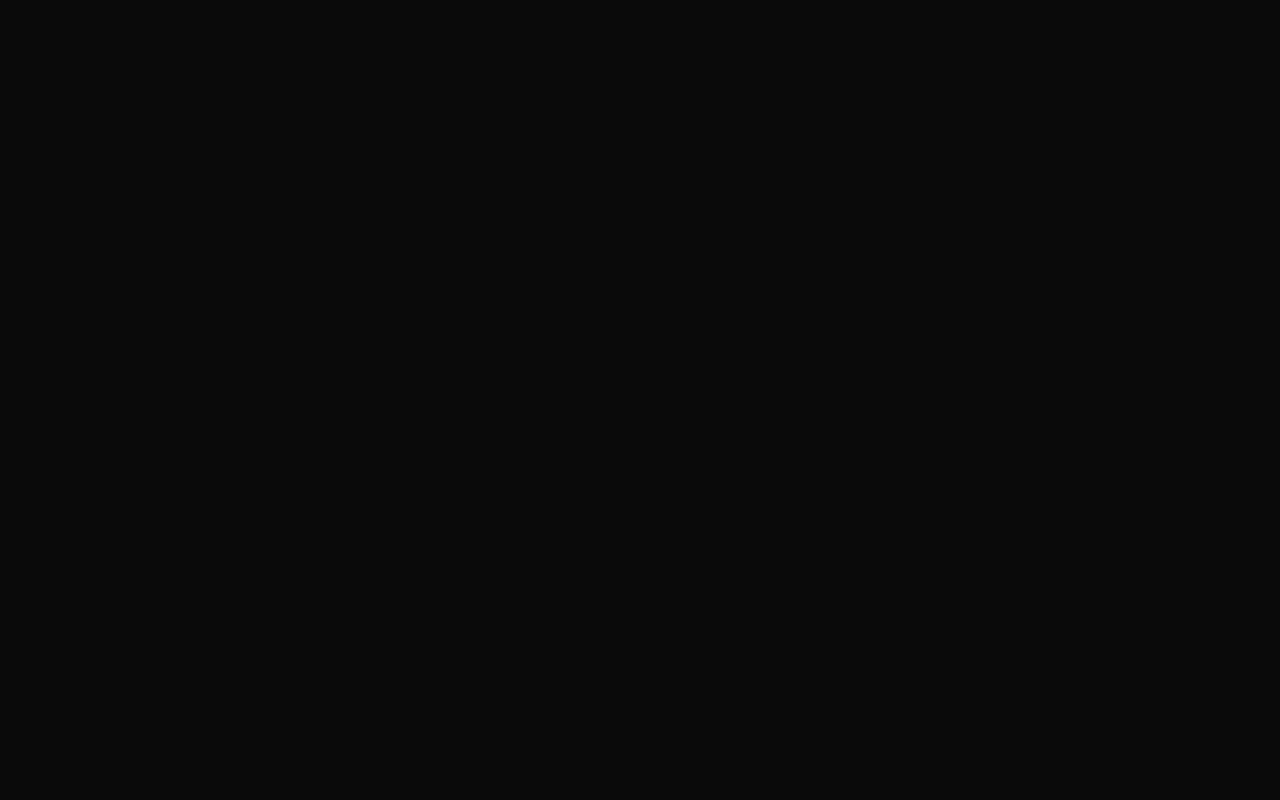
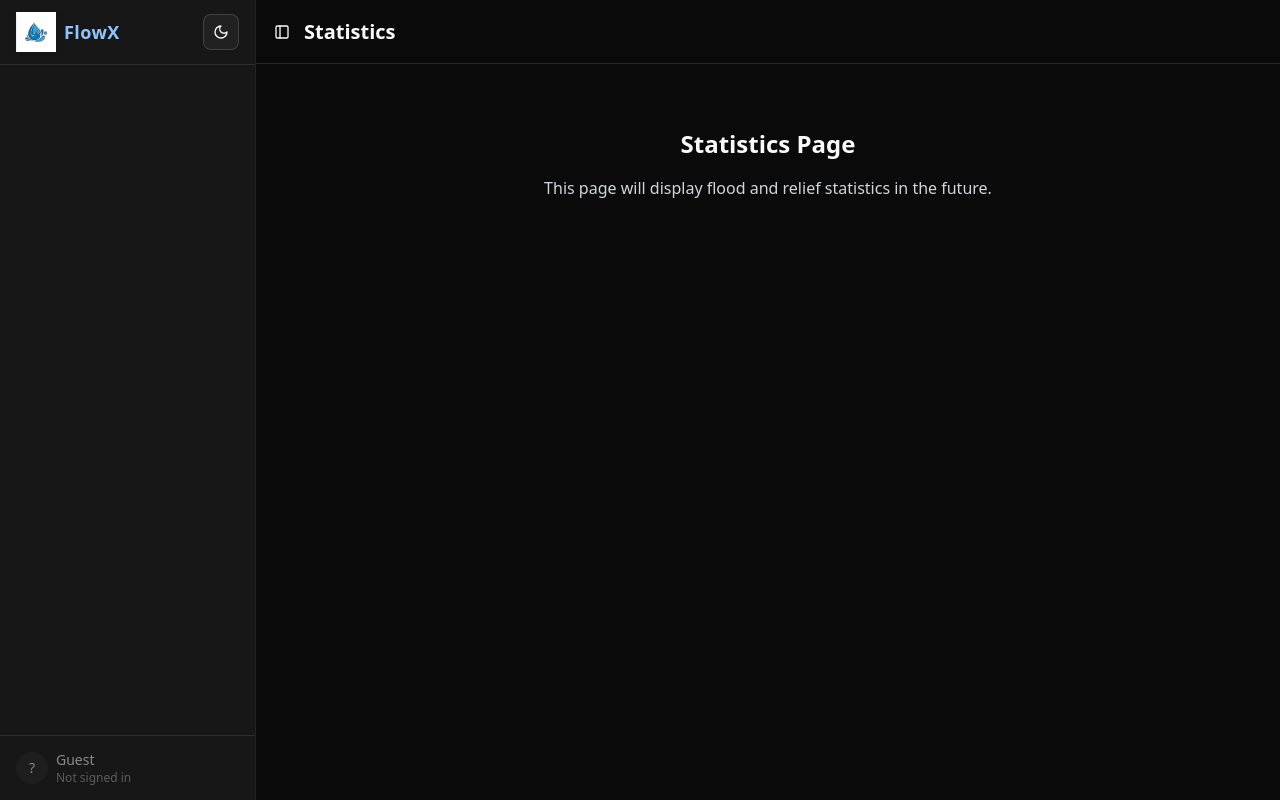
Before and after one commit to NIBM-GALLE/GAHDSE241F-flowx, a React (Vite) app in the folder grama-sewaka-web-app/client/: page /statistics in a window 1280 px wide. Before the commit this address had no page. Built offline with nearby package versions, Linux system fonts and the light colour scheme.

Commit message:
Add Statistics page and update routing in App component

```diff
--- a/grama-sewaka-web-app/client/src/App.jsx
+++ b/grama-sewaka-web-app/client/src/App.jsx
@@ -24,6 +24,10 @@ import CreateFloodEvent from "./pages/CreateFloodEvent";
 import FloodDetails from "./pages/FloodDetails";
 import FloodEvents from "./pages/FloodEvents";
 import CreateFloodDetails from "./pages/CreateFloodDetails";
+import Statistics from "./pages/Statistics";
+
+// components
+import ProtectedRoute from "./components/ProtectedRoute";
 
 function App() {
   return (
@@ -60,6 +64,7 @@ function App() {
           <Route path="/create-flood-details" element={<CreateFloodDetails />} />
           <Route path="/flood-details" element={<FloodDetails />} />
 
+          <Route path="/statistics" element={<Statistics /> } />
         </Routes>
     </ThemeProvider>
   );
--- a/grama-sewaka-web-app/client/src/components/sidebar/app-sidebar.jsx
+++ b/grama-sewaka-web-app/client/src/components/sidebar/app-sidebar.jsx
@@ -12,6 +12,7 @@ import { NavUser } from "./nav-user";
 import { ModeToggle } from "@/components/ui/mode-toggle";
 
 import logo from '/src/assets/images/logo.svg';
+import Statistics from "@/pages/Statistics";
 
 import {
   Sidebar,
@@ -35,7 +36,7 @@ export function AppSidebar({ ...props }) {
         icon: MdDashboard,
         items: [
           { title: "Overview", url: "/dashboard" },
-          { title: "Statistics", url: "/admin/statistics" },
+          { title: "Statistics", url: "/statistics" },
         ],
       },
       {
--- /dev/null
+++ b/grama-sewaka-web-app/client/src/pages/Statistics.jsx
@@ -0,0 +1,29 @@
+import React from "react";
+import { AppSidebar } from "@/components/sidebar/app-sidebar";
+import { SidebarInset, SidebarProvider, SidebarTrigger } from "@/components/ui/sidebar";
+
+function Statistics() {
+  return (
+    <SidebarProvider>
+      <AppSidebar />
+      <SidebarInset>
+        <header className="flex h-16 shrink-0 items-center gap-2 px-4 border-b dark:border-gray-800">
+          <SidebarTrigger className="-ml-1" />
+          <h1 className="text-xl font-semibold flex items-center gap-2">
+            Statistics
+          </h1>
+        </header>
+        <main className="p-4">
+          <div className="max-w-2xl mx-auto mt-12 text-center">
+            <h2 className="text-2xl font-bold mb-4">Statistics Page</h2>
+            <p className="text-gray-600 dark:text-gray-300">
+              This page will display flood and relief statistics in the future.
+            </p>
+          </div>
+        </main>
+      </SidebarInset>
+    </SidebarProvider>
+  );
+}
+
+export default Statistics;
```
